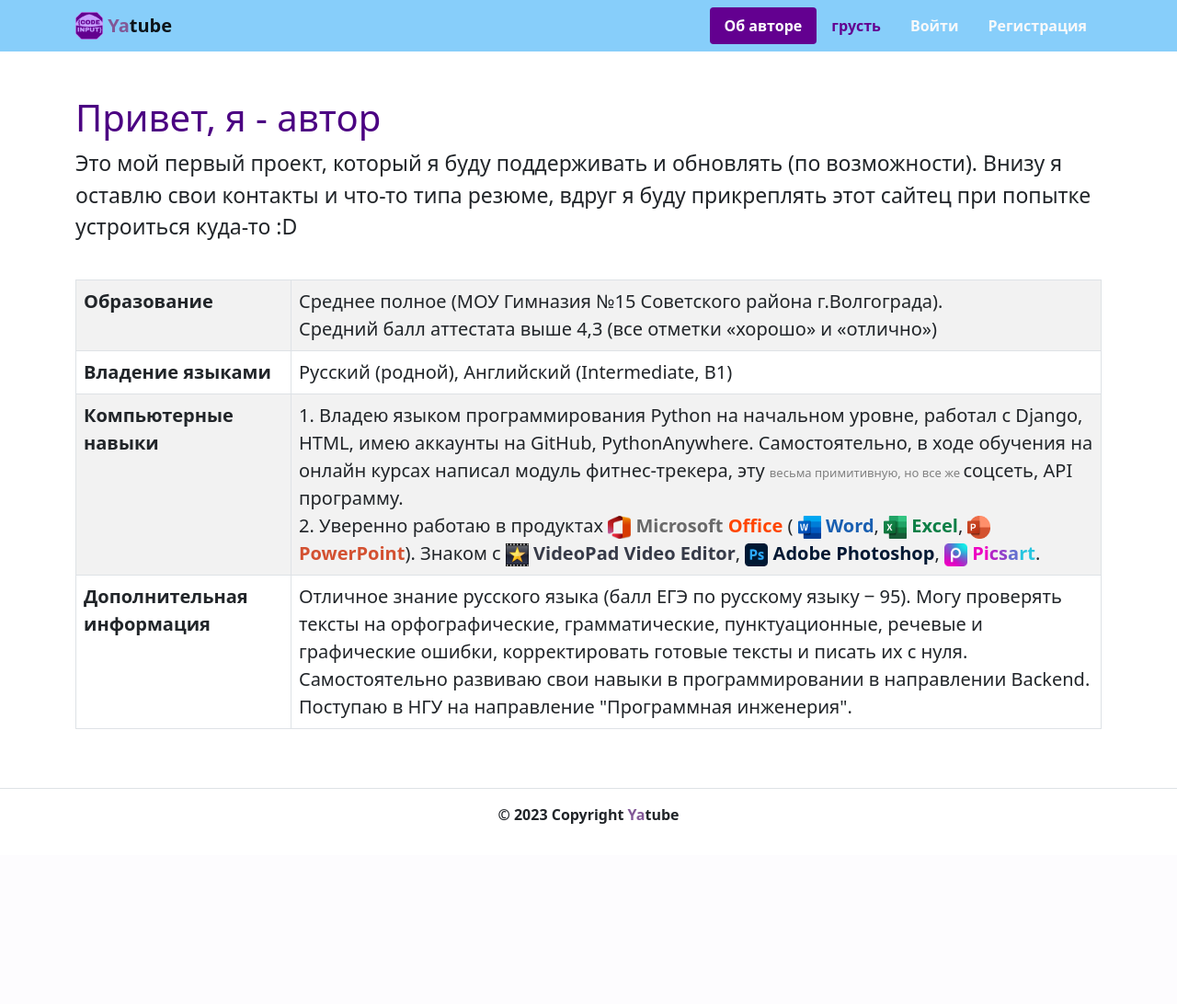
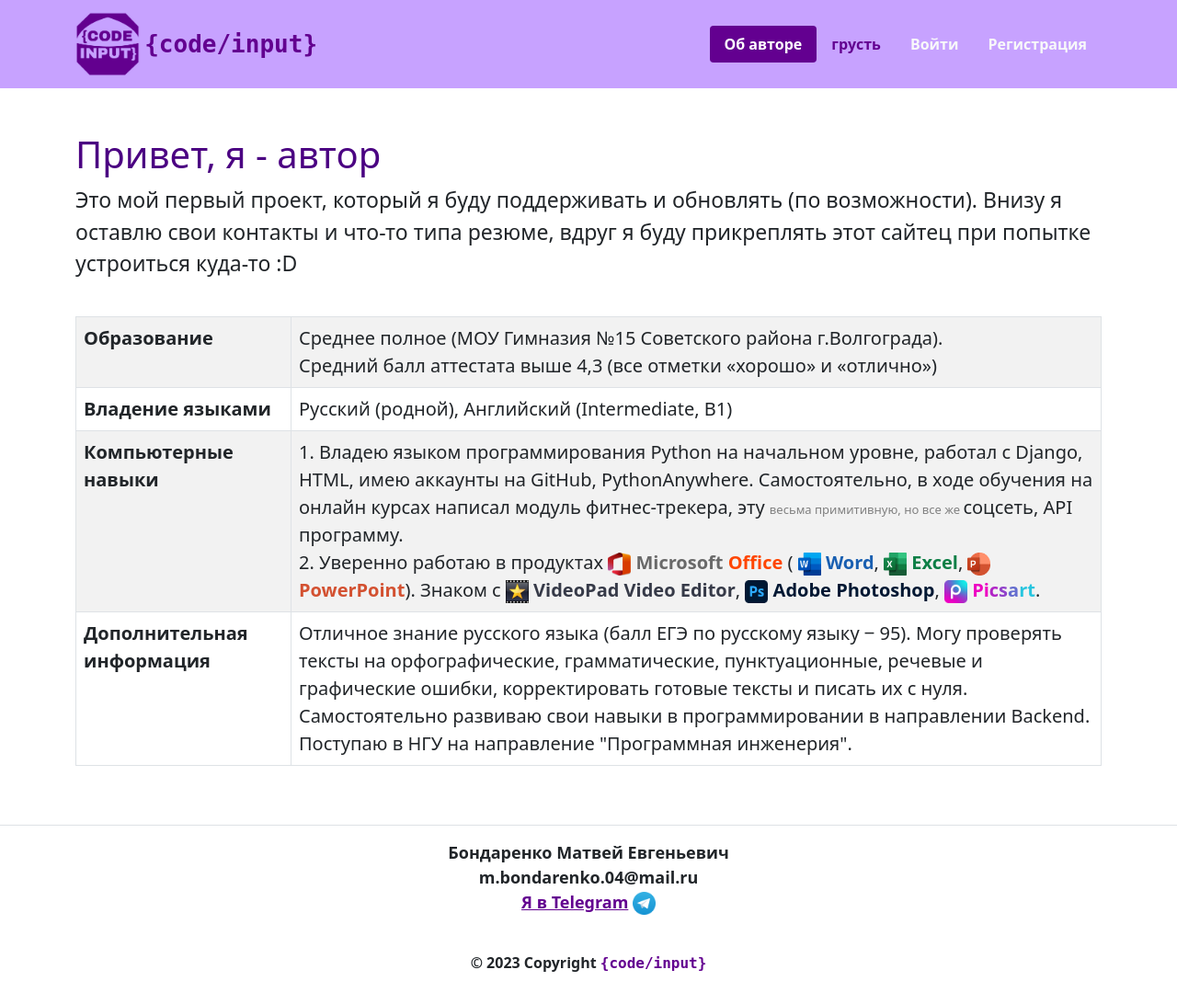
Before and after one commit to bocchitherikka/code-input, a Django app: page /about/author/ in a window 1280 px wide. Shown: the whole page at 92% size. Before the commit the page ends 896 px from the top, so only its background shows below. Run offline with Django 3.2, Linux system fonts and the light colour scheme; some libraries are stand-ins or nearby versions.

Commit message:
изменены темплейты

```diff
--- a/yatube/templates/about/author.html
+++ b/yatube/templates/about/author.html
@@ -42,21 +42,21 @@
               эту <span style="color:#808080; font-size:13px"> весьма примитивную, но все же </span> соцсеть, API программу.
               <br>
               2. Уверенно работаю в продуктах
-              <img src="{% static 'about/office.png' %}" width="25" height="25">
+              <img src="{% static 'about/office.png' %}" width="25" height="25" class="vertical-align: middle">
               <span style="color:#696969; font-weight:bold">Microsoft</span>
               <span style="color:#FF4500; font-weight:bold">Office</span>
-              ( <img src="{% static 'about/word.png' %}" width="25" height="25">
+              ( <img src="{% static 'about/word.png' %}" width="25" height="25" class="vertical-align: middle">
               <span style="color:#195FB1; font-weight:bold">Word</span>,
-              <img src="{% static 'about/excel.png' %}" width="25" height="25">
+              <img src="{% static 'about/excel.png' %}" width="25" height="25" class="vertical-align: middle">
               <span style="color:#0D7F46; font-weight:bold">Excel</span>,
-              <img src="{% static 'about/powerpoint.png' %}" width="25" height="25">
+              <img src="{% static 'about/powerpoint.png' %}" width="25" height="25" class="vertical-align: middle">
               <span style="color:#D35131; font-weight:bold">PowerPoint</span>).
               Знаком с
-              <img src="{% static 'about/videopad.png' %}" width="25" height="25">
+              <img src="{% static 'about/videopad.png' %}" width="25" height="25" class="vertical-align: middle">
               <span style="color:#363A48; font-weight:bold">VideoPad Video Editor</span>,
-              <img src="{% static 'about/photoshop.png' %}" width="25" height="25">
+              <img src="{% static 'about/photoshop.png' %}" width="25" height="25" class="vertical-align: middle">
               <span style="color:#001833; font-weight:bold">Adobe Photoshop</span>,
-              <img src="{% static 'about/picsart.png' %}" width="25" height="25">
+              <img src="{% static 'about/picsart.png' %}" width="25" height="25" class="vertical-align: middle">
               <span style="color:#ED02C2; font-weight:bold">Pi</span><span style="color:#B125C6; font-weight:bold">c</span><span style="color:#9142CA; font-weight:bold">s</span><span style="color:#656DCF; font-weight:bold">a</span><span style="color:#27C5DF; font-weight:bold">rt</span>.
             </td>
           </tr>
--- a/yatube/templates/includes/footer.html
+++ b/yatube/templates/includes/footer.html
@@ -1,3 +1,11 @@
+{% load static %}
 <footer class="border-top text-center py-3">
-  <p style="font-weight:bold; font-size:16px">© {{ year }} Copyright <span style="color:#825897">Ya</span>tube</p>
+  <p style="font-weight:bold; font-size:18px">
+    Бондаренко Матвей Евгеньевич<br>
+    m.bondarenko.04@mail.ru<br>
+    <a href="https://t.me/rikka76">Я в Telegram</a>
+    <a href="https://t.me/rikka76"><img src="{% static 'includes/telegram.png' %}" width="25" height="25" class="vertical-align: middle"></a>
+  </p>
+  <br>
+  <p style="font-weight:bold; font-size:16px">© {{ year }} Copyright <span style="color:#630090; font-family: monospace">{code/input}</span></p>
 </footer>
--- a/yatube/templates/includes/header.html
+++ b/yatube/templates/includes/header.html
@@ -1,10 +1,10 @@
 {% load static %}
 <header>
-  <nav class="navbar navbar-light" style="background-color: lightskyblue; font-weight:bold">
+  <nav class="navbar navbar-light" style="background-color:#C7A2FF; font-weight:bold">
     <div class="container">
       <a class="navbar-brand" href="{% url 'posts:main_page' %}">
-        <img src="{% static 'img/logo.png' %}" width="30" height="30" class="d-inline-block align-top" alt="">
-        <span style="color:#825897">Ya</span>tube
+        <img src="{% static 'img/logo.png' %}" width="70" height="70" class="d-inline-block; vertical-align: middle" alt="">
+        <span style="color:#630090; font-size:26px; font-family: monospace; vertical-align: middle"><b>{code/input}</b></span>
       </a>
       <ul class="nav nav-pills">
         <li class="nav-item">
```
